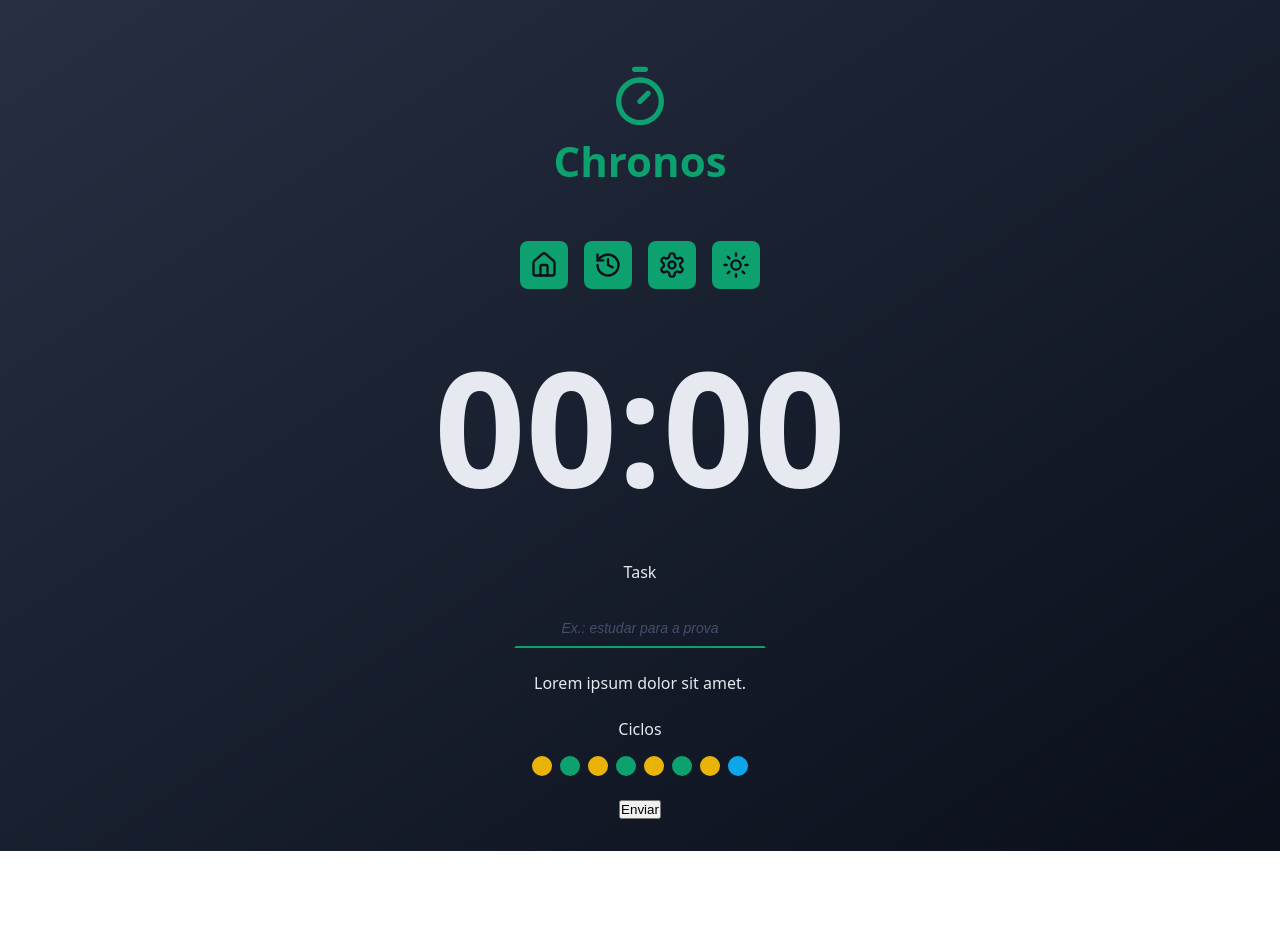
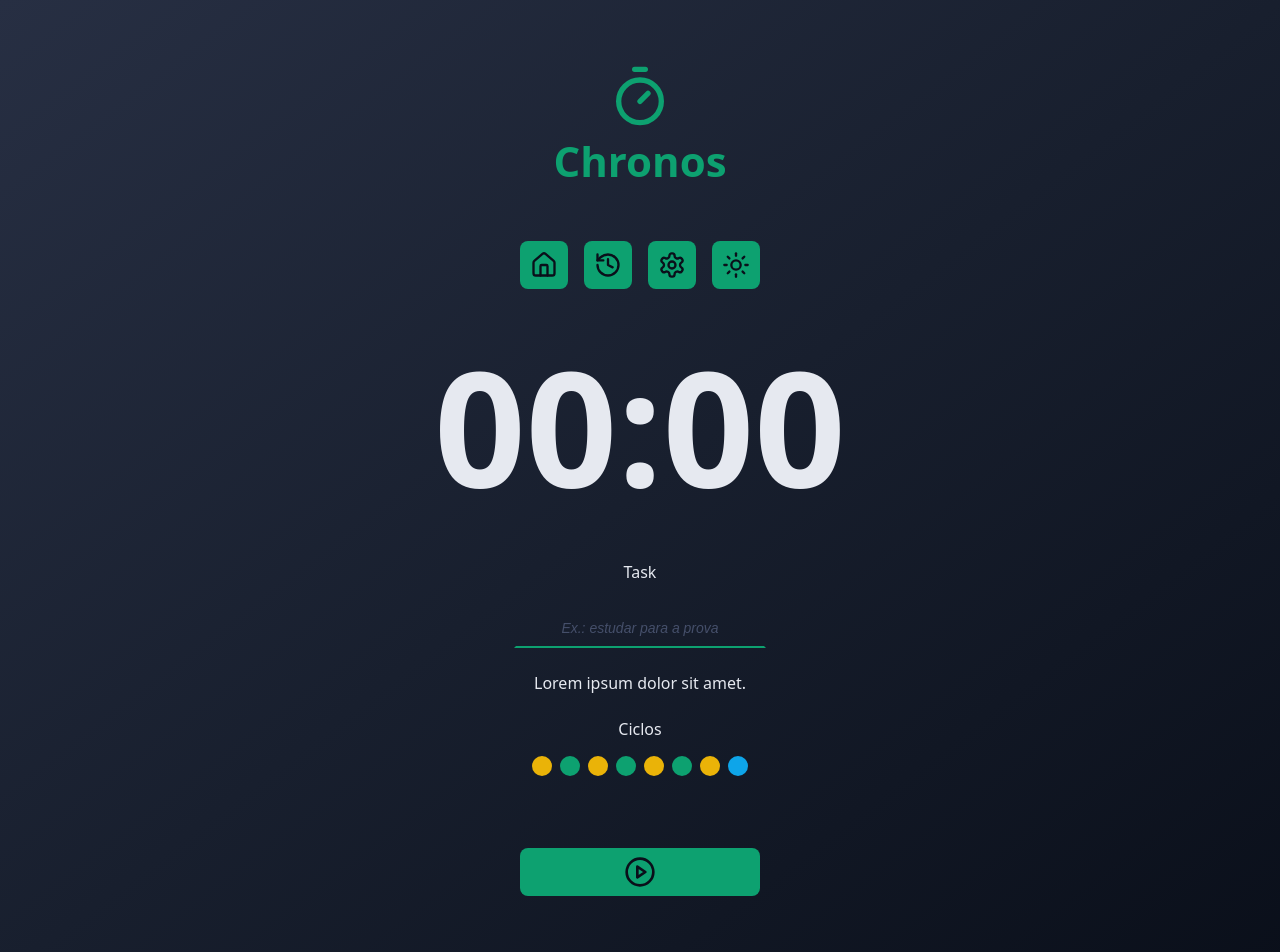
Before and after one commit to KarolSalvador/chronos-pomodoro-react, a React (Vite) app: page / in a window 1280 px wide. Shown: the top 952 px of the page. Before the commit the page ends 851 px from the top, so only its background shows below. Built offline with nearby package versions, Linux system fonts and the light colour scheme.

Commit message:
criando componente de botao reutilizavel

```diff
--- a/src/App.tsx
+++ b/src/App.tsx
@@ -1,12 +1,14 @@
 import { Container } from './components/Container';
 import { Logo } from './components/Logo';
 import { Menu } from './components/Menu';
+import { DefaultButton } from './components/DefaultButton';
+import { CountDown } from './components/CountDown';
+import { DefaultInput } from './components/DefaultInput';
+import { Cycles } from './components/Cycles';
 
 import './styles/theme.css';
 import './styles/global.css';
-import { CountDown } from './components/CountDown';
-import { DefaultInput } from './components/DefaultInput';
-import { Cycles } from './components/Cycles';
+import { PlayCircleIcon } from 'lucide-react';
 
 export function App() {
   return (
@@ -43,7 +45,7 @@
           </div>
 
           <div className='formRow'>
-            <button>Enviar</button>
+            <DefaultButton icon={<PlayCircleIcon />} />
           </div>
         </form>
       </Container>
--- /dev/null
+++ b/src/components/DefaultButton/index.tsx
@@ -0,0 +1,22 @@
+import styles from './styles.module.css';
+
+//type: 'text' | 'number' | 'search'; //Union type: poderá usar ou um ou outro type adicionado
+type DefaultButtonProps = {
+  icon: React.ReactNode;
+  color?: 'green' | 'red';
+} & React.ComponentProps<'button'>; //intersection(&): terá que usar ambos os tipos definidos
+//React.ComponentProps: permite utilizar qualquer elemento para definir o type
+
+export function DefaultButton({
+  icon,
+  color = 'green',
+  ...props
+}: DefaultButtonProps) {
+  return (
+    <>
+      <button className={`${styles.button} ${styles[color]}`} {...props}>
+        {icon}
+      </button>
+    </>
+  );
+}
--- /dev/null
+++ b/src/components/DefaultButton/styles.module.css
@@ -0,0 +1,31 @@
+.button {
+  border: none;
+  display: flex;
+  align-items: center;
+  justify-content: center;
+  min-width: 24rem;
+  padding: 0.8rem;
+  border-radius: 0.8rem;
+  cursor: pointer;
+  margin: 4.8rem 0;
+  transition: all 0.1s ease-in-out;
+}
+
+.button svg {
+  width: 3.2rem;
+  height: 3.2rem;
+}
+
+.button:hover {
+  filter: brightness(80%);
+}
+
+.green {
+  background: var(--primary);
+  color: var(--text-over-primary);
+}
+
+.red {
+  background: var(--error);
+  color: var(--text-over-error);
+}
```
